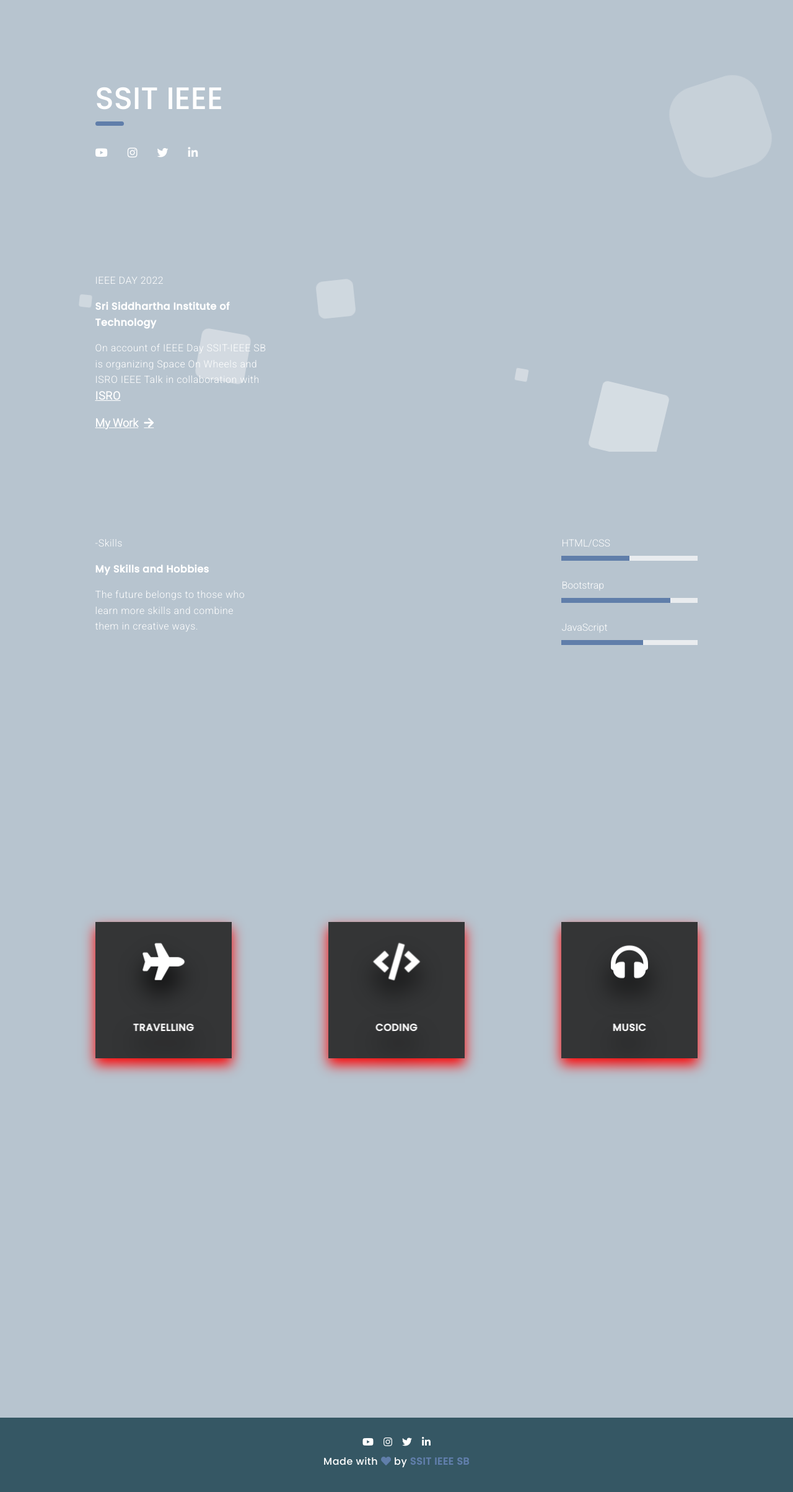
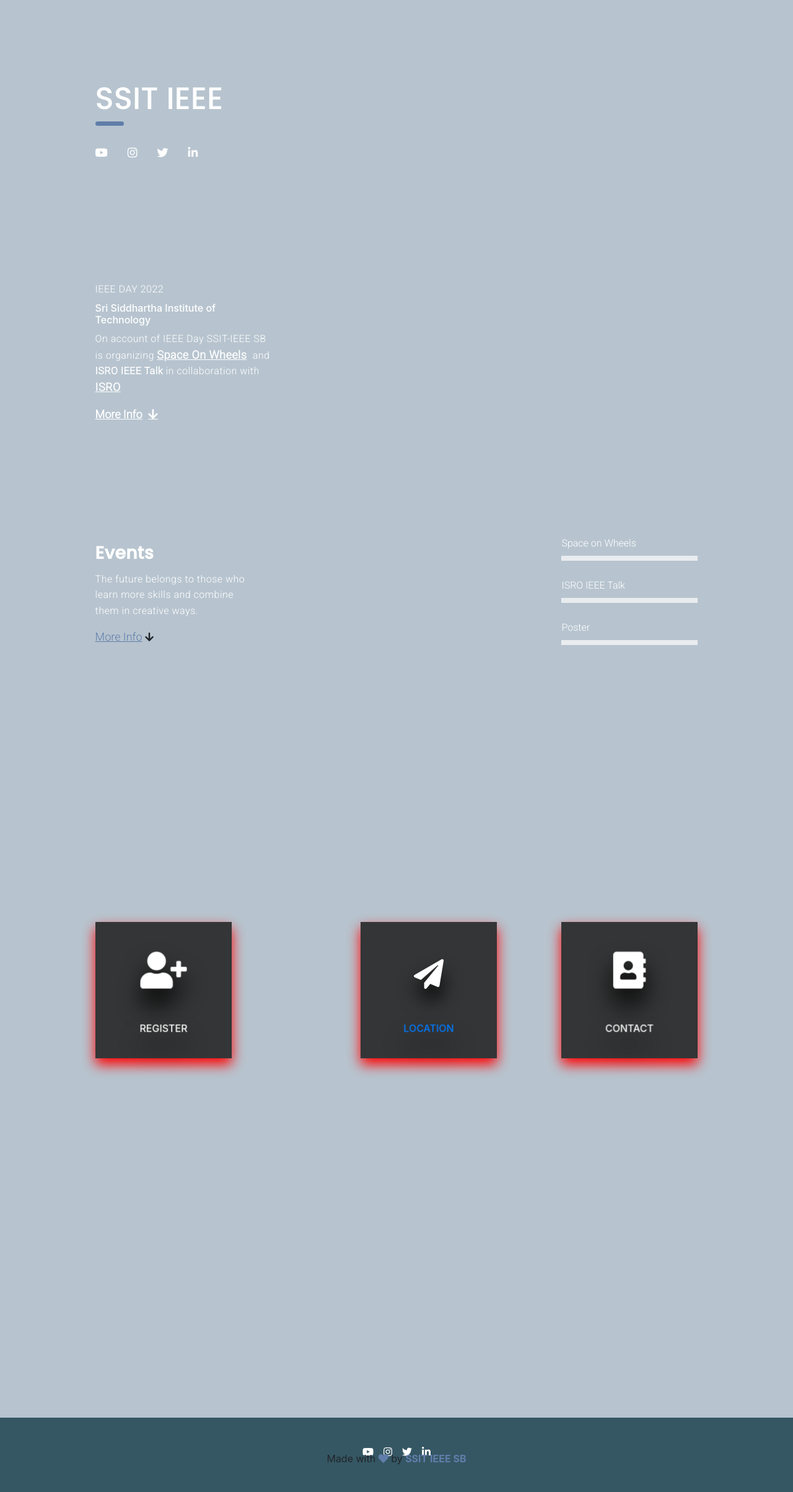
Before and after one commit to PushpakkumarBH/ssitieee, a Node server app: page / in a window 1280 px wide. Shown: the part 71-2479 px from the top of the page at 62% size. Run offline with Node 20, Linux system fonts and the light colour scheme; some libraries are stand-ins or nearby versions.

Commit message:
modified

```diff
--- a/public/css/style.css
+++ b/public/css/style.css
@@ -31,7 +31,7 @@
     color: var(--primary-color);
     font-family: 'Poppins', sans-serif;
 }
-h5{
+h3{
     color: var(--primary-color);
     font-family: 'Poppins', sans-serif;
     line-height: 1.6rem;
@@ -198,6 +198,31 @@
 }
 #skills .s-bars .progress .progress-bar{
     background: var(--main-color);
+}
+#skills .h-r-text{
+    width: 18rem;
+    margin-left: -2rem;
+    padding-top: 7rem;
+    padding-left: 50px;
+    color: #ffff;
+}
+#skills .h-r-text a{
+    font-weight: bold;
+    margin-right: 5px;
+    color: #ffff;
+}
+#skills .h-l-text .line{
+    margin-top: 10px;
+    height: 7px;
+    width: 46px;
+    background: var(--main-color);
+    border-radius: 25px;
+
+}
+#skills .h-l-text .f-icons li a i{
+    color: var(--primary-color);
+    font-size: 23px;
+    color: #ffff;
 }
 /* ------ not end of skills section ------- */
 
--- a/views/home.ejs
+++ b/views/home.ejs
@@ -55,22 +55,11 @@
 
 
     <!-- ########## navbar end ############ -->
-    <div class="area">
-        <ul class="circles">
-            <li></li>
-            <li></li>
-            <li></li>
-            <li></li>
-            <li></li>
-            <li></li>
-            <li></li>
-            <li></li>
-            <li></li>
-            <li></li>
-    </ul>
+
+
     <!-- ########## main section start ############## -->
-      <div class="h-flex" id="home" style="color: #ffff ;">
-          <div class="h-l-text">
+      <div class="h-flex area" id="home" style="color: #ffff ;">
+          <div class="h-l-text ">
 	    <h1>SSIT IEEE</h1>
             <span class="line"></span>
             <ul class="f-icons">
@@ -83,100 +72,58 @@
           <div class="h-r-text">
             <h6>IEEE DAY 2022</h6>
             <h5>Sri Siddhartha Institute of Technology</h5>
-            <p>On account of IEEE Day SSIT-IEEE SB is organizing Space On Wheels and ISRO IEEE Talk in collaboration with <a class="a-link" href="https://www.isro.gov.in/">ISRO</a></p>
-            <a class="a-link" href="#">My Work</a>
-            <i class="fas fa-arrow-right" aria-hidden="true"></i>
+            <p>On account of IEEE Day SSIT-IEEE SB is organizing <a href="https://www.isro.gov.in/spacewheelgallery.html" class="a-link">Space On Wheels</a> and <strong >ISRO IEEE Talk</strong> in collaboration with <a class="a-link" href="https://www.isro.gov.in/">ISRO</a></p>
+            <a class="a-link" href="#">More Info</a>
+            <i class="fas fa-arrow-down" aria-hidden="true"></i>
           </div>
+    </div>
+    <!-- ########## main section end ############## -->
       </div>
-    <!-- ########## main section end ############## -->
-</div>
-<div class="area">
-    <ul class="circles">
-        <li></li>
-        <li></li>
-        <li></li>
-        <li></li>
-        <li></li>
-        <li></li>
-        <li></li>
-        <li></li>
-        <li></li>
-        <li></li>
-</ul>
+
         <!--  ########## skills section start ########### -->
-      <div class="s-flex" id="skills">
+      <div class="s-flex area" id="skills">
         <div class="skills-upside">
-          <div class="s-l-text">
-            <h6>-Skills</h6>
-            <h5>My Skills and Hobbies</h5>
+          <div class="s-l-text ">
+            <h3>Events</h3>
+            <span class="line"></span>
             <p>The future belongs to those who learn more skills and combine them in creative ways.</p>
+              <a class="a-link" href="#">More Info</a>
+              <i class="fas fa-arrow-down" aria-hidden="true"></i>
           </div>
           <div class="s-bars">
-            <label>HTML/CSS</label>
-            <div class="progress">
-              <div class="progress-bar" role="progressbar" style="width: 50%;" aria-valuenow="50" aria-valuemin="0" aria-valuemax="100"></div>
-            </div>
-            <Label>Bootstrap</Label>
-            <div class="progress">
-              <div class="progress-bar" role="progressbar" style="width: 80%;" aria-valuenow="80" aria-valuemin="0" aria-valuemax="100"></div>
-            </div>
-            <label>JavaScript</label>
-            <div class="progress">
-              <div class="progress-bar" role="progressbar" style="width: 60%;" aria-valuenow="60" aria-valuemin="0" aria-valuemax="100"></div>
-            </div>
+            <label>Space on Wheels</label>
+            <div class="progress"></div>
+            <Label>ISRO IEEE Talk</Label>
+            <div class="progress"></div>
+            <label>Poster</label>
+            <div class="progress"></div>
           </div>
         </div>
       </div>
 
       <!-- ########## skills section end ############ -->
-</div>
-      <div class="area">
-        <ul class="circles">
-            <li></li>
-            <li></li>
-            <li></li>
-            <li></li>
-            <li></li>
-            <li></li>
-            <li></li>
-            <li></li>
-            <li></li>
-            <li></li>
-    </ul>
       <!-- ########## hobbies section start ############ -->
-      <div class="" id="hobbies">
+      <div class="area" id="hobbies">
+        <a href="/ieeeregister">
         <div class="h-card" data-tilt data-tilt-scale="1.1" data-tilt-speed="500">
-          <i class="fas fa-plane" aria-hidden="true" ></i>
-          <h5>TRAVELLING</h5>
+          <i class="fas fa-user-plus" aria-hidden="true" ></i>
+          <h5>REGISTER</h5>
         </div>
+        </a>
+        <a href="https://www.google.com/maps/dir//ssit/@13.3181126,77.0899186,17z/data=!4m8!4m7!1m0!1m5!1m1!1s0x3bb02ea2e47be715:0xd11867fcac2dd566!2m2!1d77.0916079!2d13.320287">
         <div class="h-card" data-tilt data-tilt-scale="1.1" data-tilt-speed="500">
-          <i class="fas fa-code" aria-hidden="true"></i>
-          <h5>CODING</h5>
+          <i class="fas fa-paper-plane" aria-hidden="true"></i>
+          <h5>LOCATION</a></h5>
         </div>
+      </a>
         <div class="h-card" data-tilt data-tilt-scale="1.1" data-tilt-speed="500">
-          <i class="fas fa-headphones" aria-hidden="true"></i>
-          <h5>MUSIC</h5>
+          <i class="fas fa-address-book" aria-hidden="true"></i>
+          <h5>CONTACT</h5>
         </div>
       </div>
 
       <!-- ########## hobbies section end ############ -->
-    </div>
-      <!-- ########## languages icons start ############ -->
-        <!-- <div class="l-icons">
-          <div class="row-1">
-            <i class="fab fa-html5" aria-hidden="true"></i>
-            <i class="fab fa-css3" aria-hidden="true"></i>
-            <i class="fab fa-js-square" aria-hidden="true"></i>
-            <i class="fab fa-bootstrap" aria-hidden="true"></i>
-          </div>
-          <div class="row-2">
-            <i class="fab fa-react" aria-hidden="true"></i>
-            <i class="fab fa-php" aria-hidden="true"></i>
-            <i class="fab fa-python" aria-hidden="true"></i>
-            <i class="fas fa-database" aria-hidden="true"></i>
-          </div>
-        </div> -->
-      <!-- ########## languages icons end ############ -->
+
 
       <!-- ########## footer section start ############ -->
         <footer>
--- a/views/ieeeregister.ejs
+++ b/views/ieeeregister.ejs
@@ -1,4 +1,5 @@
 <!-- CSS only -->
+
 <link href="https://cdn.jsdelivr.net/npm/bootstrap@5.2.1/dist/css/bootstrap.min.css" rel="stylesheet" integrity="sha384-iYQeCzEYFbKjA/T2uDLTpkwGzCiq6soy8tYaI1GyVh/UjpbCx/TYkiZhlZB6+fzT" crossorigin="anonymous">
 <div class="container">
 <form class="form" action="" method="post">
```
